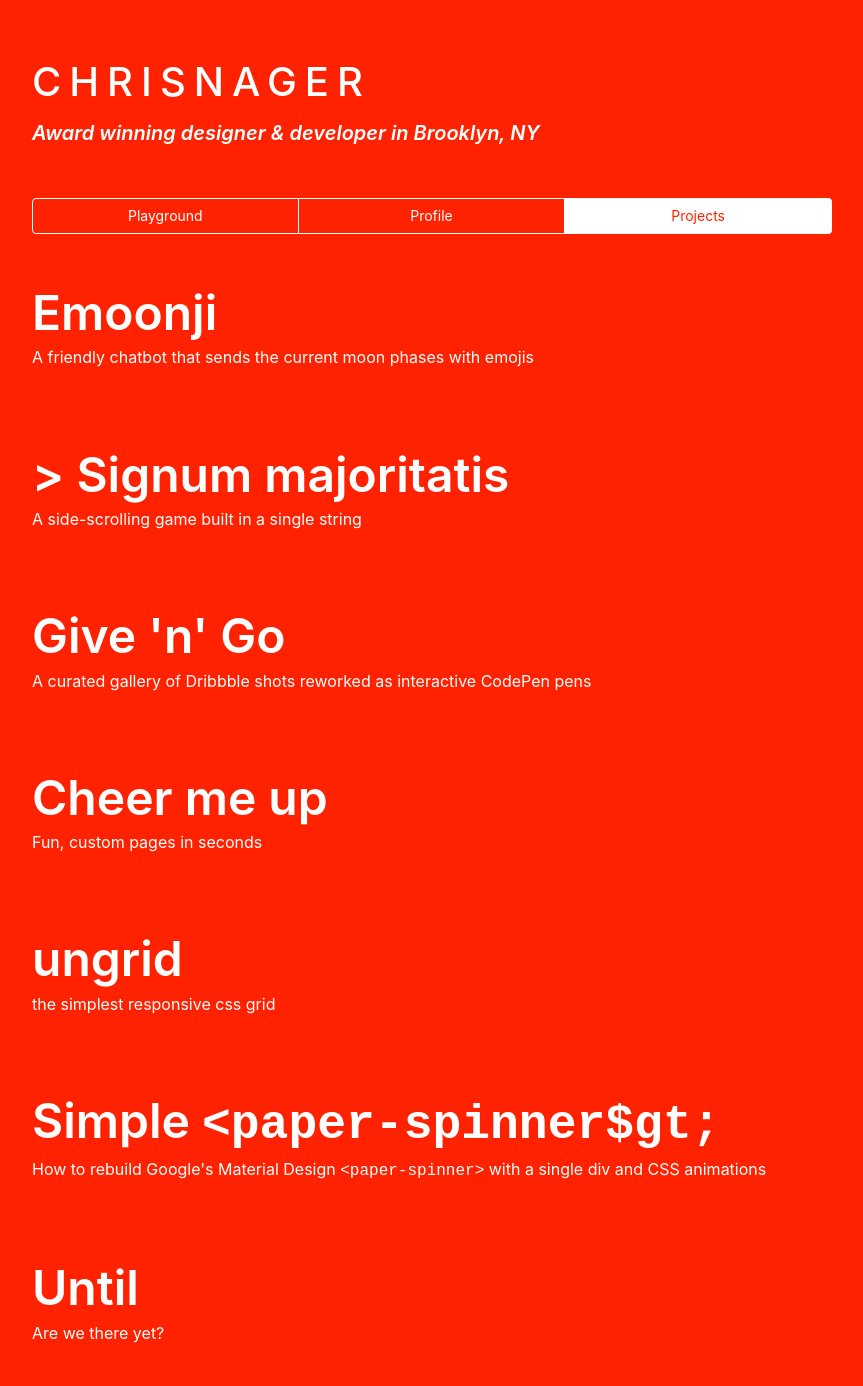
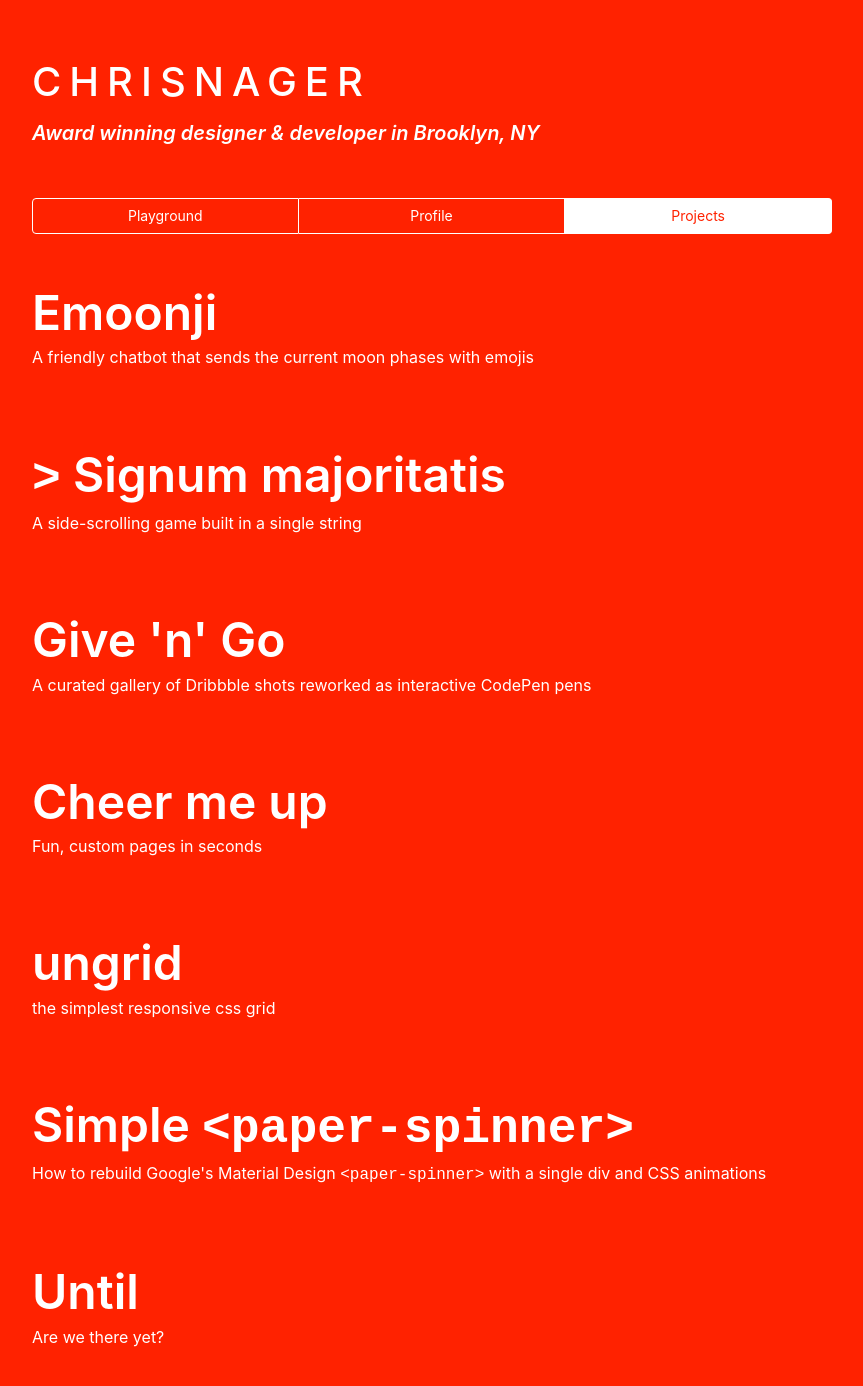
Before and after one commit to chrisnager/chrisnager.github.io, a Jekyll site: the page built from projects.html, in a window 1280 px wide and 1400 px high. Shown: the top 1386 px of the window, without its empty margins (208-1071 px from the left). Built offline with Jekyll 4.4.1, drawn with Linux system fonts in a browser that asks for light colours; nearby versions of some CDN libraries; library files that are not in the unit come from our copies.

Commit message:
Fix broken html entity

```diff
--- a/projects.html
+++ b/projects.html
@@ -15,7 +15,7 @@
 
     <li class="project">
         <a class="project__link" href="//bit.ly/smajor">
-            <h1 class="project__title">> Signum majoritatis</h1>
+            <h1 class="project__title"><code>&gt;</code> Signum majoritatis</h1>
             <p class="project__description">A side-scrolling game built in a single string</p>
         </a>
     </li>
@@ -43,7 +43,7 @@
 
     <li class="project">
         <a class="project__link" href="/simple-paper-spinner">
-            <h1 class="project__title">Simple <code>&lt;paper-spinner$gt;</code></h1>
+            <h1 class="project__title">Simple <code>&lt;paper-spinner&gt;</code></h1>
             <p class="project__description">How to rebuild Google's Material Design <code>&lt;paper-spinner&gt;</code> with a single div and CSS animations</p>
         </a>
     </li>
```
